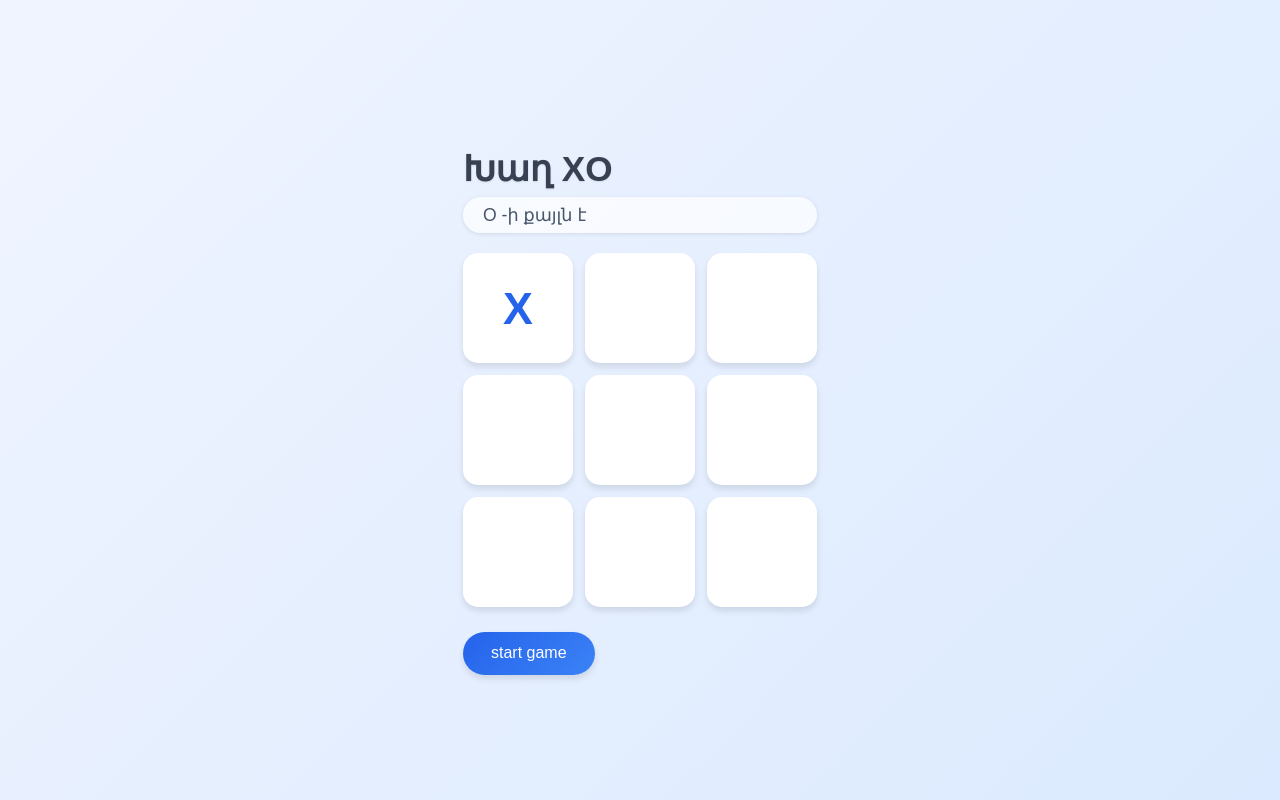
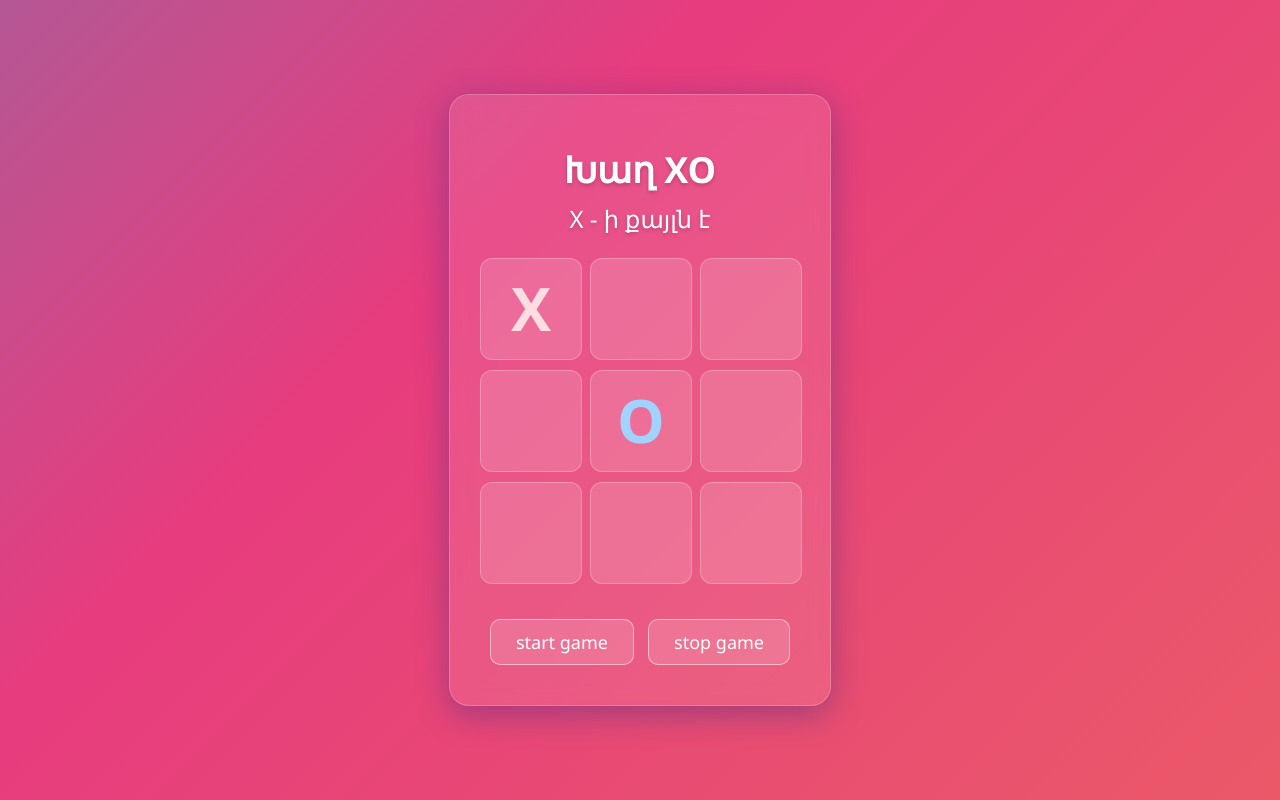
Before and after one commit to Amailya/x--o-play, a plain HTML site: page index.html in a window 1280 px wide. Both pictures are taken after a click on the element 518 px from the left and 308 px from the top of the page. Drawn offline with nearby package versions, Linux system fonts and the light colour scheme.

Commit message:
developer

```diff
--- a/css/style.css
+++ b/css/style.css
@@ -1,91 +1,110 @@
 body {
-  background: linear-gradient(135deg, #f0f4ff, #dbeafe);
-  display: flex;
-  flex-direction: column;
-  align-items: center;
-  justify-content: center;
-  height: 100vh;
-  font-family: "Poppins", Arial, sans-serif;
-  margin: 0;
+    color: #ffffff;
+    font-family: 'Segoe UI', sans-serif;
+    background: linear-gradient(-45deg, #ee7752, #e73c7e, #23a6d5, #23d5ab);
+    background-size: 400% 400%;
+    animation: gradientAnimation 15s linear infinite;
+    min-height: 100vh;
+    display: grid;
+    place-items: center;
+    text-align: center;
 }
 
+@keyframes gradientAnimation {
+    0% { background-position: 0% 50%; }
+    50% { background-position: 100% 50%; }
+    100% { background-position: 0% 50%; }
+}
+
+/* --- ԱՊԱԿՅԱ ԿՈՆՏԵՅՆԵՐ --- */
+.container {
+    background: rgba(255, 255, 255, 0.1);
+    backdrop-filter: blur(10px);
+    border-radius: 20px;
+    padding: 30px;
+    border: 1px solid rgba(255, 255, 255, 0.2);
+    box-shadow: 0 8px 32px 0 rgba(31, 38, 135, 0.37);
+}
+
+/* --- ՏԵՔՍՏԱՅԻՆ ԷԼԵՄԵՆՏՆԵՐ --- */
 .title {
-  font-size: 2.2em;
-  color: #374151;
-  margin-bottom: 8px;
-  text-shadow: 0 1px 2px rgba(0,0,0,0.1);
+    font-size: 36px;
+    margin-bottom: 15px;
+    font-weight: 600;
+    text-shadow: 0 2px 4px rgba(0,0,0,0.2);
 }
 
 .status {
-  font-size: 1.1em;
-  color: #475569;
-  margin-bottom: 20px;
-  background: #ffffffb5;
-  padding: 8px 20px;
-  border-radius: 20px;
-  box-shadow: 0 1px 4px rgba(0,0,0,0.1);
+    margin-bottom: 25px;
+    font-size: 24px;
+    font-weight: 400;
+    text-shadow: 0 2px 4px rgba(0,0,0,0.2);
 }
 
+/* --- ԽԱՂԱՏԱԽՏԱԿ ԵՎ ՎԱՆԴԱԿՆԵՐ --- */
 .board {
-  display: grid;
-  grid-template-columns: repeat(3, 110px);
-  grid-template-rows: repeat(3, 110px);
-  gap: 12px;
-}
-.cell {
-  width: 110px;
-  height: 110px;
-  background: #ffffff;
-  border-radius: 15px;
-  display: flex;
-  align-items: center;
-  justify-content: center;
-  font-size: 2.8em;
-  font-weight: bold;
-  color: #334155;
-  cursor: pointer;
-  box-shadow: 0 4px 6px rgba(0,0,0,0.1);
-  transition: all 0.3s ease;
+    display: grid;
+    grid-template-columns: repeat(3, 100px);
+    gap: 10px;
+    margin-bottom: 25px;
 }
 
-.cell:hover {
-  transform: translateY(-4px);
-  box-shadow: 0 6px 10px rgba(0,0,0,0.15);
+.cell {
+    width: 100px;
+    height: 100px;
+    background: rgba(255, 255, 255, 0.15);
+    border: 1px solid rgba(255, 255, 255, 0.25);
+    border-radius: 12px;
+    display: flex;
+    justify-content: center;
+    align-items: center;
+    font-size: 60px;
+    font-weight: bold;
+    cursor: pointer;
+    transition: background-color 0.3s ease, transform 0.2s ease;
 }
 
+/* Hover էֆեկտ, առանց գույնի փոփոխության */
+.cell:hover:not(.x):not(.o) {
+    background: rgba(255, 255, 255, 0.3);
+    transform: scale(1.05);
+}
 
+/* X և O հատուկ գույներ */
 .cell.x {
-  color: #2563eb;
+    color: #ffdde1;
 }
 
 .cell.o {
-  color: #dc2626;
+    color: #a2d2ff;
 }
 
-@keyframes glow {
-  from {
-    box-shadow: 0 0 8px #10b981;
-  }
-  to {
-    box-shadow: 0 0 20px #10b981;
-  }
+/* Հաղթող վանդակներ */
+.cell.win {
+    background: rgba(255, 255, 255, 0.8);
+    color: #23a6d5;
+    box-shadow: 0 0 20px #a2d2ff;
 }
 
-
-.restart {
-  margin-top: 25px;
-  padding: 12px 28px;
-  font-size: 1em;
-  background: linear-gradient(135deg, #2563eb, #3b82f6);
-  color: white;
-  border: none;
-  border-radius: 25px;
-  cursor: pointer;
-  box-shadow: 0 4px 6px rgba(0,0,0,0.1);
-  transition: all 0.3s ease;
+/* --- ԿՈՃԱԿՆԵՐ (start/stop) --- */
+button {
+    border: 1px solid rgba(255, 255, 255, 0.5);
+    background: rgba(255, 255, 255, 0.15);
+    color: white;
+    padding: 12px 25px;
+    font-size: 18px;
+    border-radius: 10px;
+    cursor: pointer;
+    transition: background 0.3s ease, transform 0.2s ease;
+    font-weight: 500;
+    margin: 10px 5px;
 }
 
-.restart:hover {
-  transform: scale(1.05);
-  background: linear-gradient(135deg, #1d4ed8, #2563eb);
+button:hover {
+    background: rgba(255, 255, 255, 0.3);
+    transform: scale(1.05);
 }
+
+/* Եթե ուզում ես նոր գույներ ավելացնել X և O-ի համար */
+.cell.x2 { color: #FFD700; } /* Օրինակ՝ ոսկեգույն X */
+.cell.o2 { color: #7CFC00; } /* Օրինակ՝ կանաչ O */
--- a/index.html
+++ b/index.html
@@ -3,7 +3,7 @@
 <head>
   <meta charset="UTF-8">
   <title>Խաղ XO</title>
-  <meta name="viewport" content="width=device-width, initial-scale=1.0">
+<meta name="viewport" content="width=device-width, initial-scale=1.0">
   <link rel="stylesheet" href="./css/normalize.css">
   <link rel="stylesheet" href="./css/style.css">
 </head>
@@ -13,11 +13,9 @@
 
     <div id="status" class="status">X-ի քայլն է</div>
 
-
     <div id="board" class="board"></div>
     <button class="restart" id="restart">start game</button>
-  </div>
-
+  <button id="stopButton" class="stop">stop game</button>
   <script src="./main.js"></script>
 </body>
 </html>
--- a/main.js
+++ b/main.js
@@ -1,28 +1,32 @@
-// --- DOM ՏԱՐՐԵՐ ---
-const restartBtn = document.getElementById("restart");
+// --- DOM ՏԱՐՐԵՐԻ ՍՏԱՑՈՒՄ ---
 const boardEl = document.getElementById("board");
 const statusEl = document.getElementById("status");
+const restartBtn = document.getElementById("restart");
 
-// --- Խաղի վիճակի փոփոխականներ ---
+// 👇 Ավելացվել է կանգնեցնելու կոճակի տողը
+const stopButton = document.getElementById("stopButton");
+
+const player_O = "O";
+const player_x = "X";
+
+// --- ԽԱՂԻ ՎԻՃԱԿԻ ՓՈՓՈԽԱԿԱՆՆԵՐ ---
 let board;
 let currentPlayer;
 let isGameActive;
 
-// --- Հաղթող կոմբինացիաներ ---
 const winCombos = [
-  [0,1,2], [3,4,5], [6,7,8],
-  [0,3,6], [1,4,7], [2,5,8],
-  [0,4,8], [2,4,6]
+  [0, 1, 2], [3, 4, 5], [6, 7, 8],
+  [0, 3, 6], [1, 4, 7], [2, 5, 8],
+  [0, 4, 8], [2, 4, 6]
 ];
 
-// --- Ֆունկցիաներ ---
+// --- ՍԿՍԵԼ ԽԱՂԸ ---
 function startGame() {
   board = Array(9).fill('');
   currentPlayer = 'X';
   isGameActive = true;
-
+  boardEl.style.pointerEvents = "auto"; // 👈 եթե կանգնած էր, նորից միացնի
   boardEl.innerHTML = '';
-  statusEl.textContent = `${currentPlayer} -ի քայլն է`;
 
   for (let i = 0; i < 9; i++) {
     const cell = document.createElement('div');
@@ -31,39 +35,25 @@ function startGame() {
     cell.addEventListener('click', handleCellClick);
     boardEl.appendChild(cell);
   }
+
+  statusEl.textContent = `${currentPlayer} - ի քայլն է`;
 }
 
 function handleCellClick(event) {
   const index = event.target.dataset.index;
+  if (!isGameActive || board[index] !== '') return;
 
-  if (!isGameActive || board[index] !== '') {
-    return;
-  }
-
-  board[index] = currentPlayer;
-  event.target.textContent = currentPlayer;
-  event.target.classList.add(currentPlayer.toLowerCase());
-
-  const winningCombo = checkwin(board, currentPlayer);
-  if (winningCombo) {
-    endGame(winningCombo, false);
-    return;
-  }
-
-  if (!board.includes('')) {
-    endGame(null, true);
-    return;
-  }
-
+  makeMove(index);
   switchPlayer();
+  setTimeout(aiMove, 1000);
 }
 
 function switchPlayer() {
   currentPlayer = currentPlayer === 'X' ? 'O' : 'X';
-  statusEl.textContent = `${currentPlayer} -ի քայլն է`;
+  statusEl.textContent = `${currentPlayer} - ի քայլն է`;
 }
 
-function checkwin(currentBoard, player) {
+function checkWin(currentBoard, player) {
   for (const combo of winCombos) {
     const [a, b, c] = combo;
     if (currentBoard[a] === player && currentBoard[b] === player && currentBoard[c] === player) {
@@ -73,17 +63,60 @@ function checkwin(currentBoard, player) {
   return null;
 }
 
-function endGame(winningCombo, isDraw) {
+function endGame(winCombo, isDraw) {
   isGameActive = false;
   if (isDraw) {
-    statusEl.textContent = "Ոչ-ոքի";
+    statusEl.textContent = "Ոչ ոքի 🙃";
   } else {
-    statusEl.textContent = `Հաղթեց ${currentPlayer}`;
-    winningCombo.forEach(index => {
-      boardEl.children[index].classList.add('win');
-    });
+    statusEl.textContent = `Հաղթեց ${currentPlayer}! 🎉`;
+    winCombo.forEach(i => boardEl.children[i].classList.add('win'));
   }
 }
 
+function makeMove(index) {
+  board[index] = currentPlayer;
+  boardEl.children[index].textContent = currentPlayer;
+  boardEl.children[index].classList.add(currentPlayer.toLowerCase());
+
+  const winningCombo = checkWin(board, currentPlayer);
+  if (winningCombo) return endGame(winningCombo, false);
+  if (!board.includes('')) return endGame([], true);
+}
+
+function aiMove() {
+  if (!isGameActive) return;
+  const bestMoveIndex = findBestMove();
+  if (bestMoveIndex !== -1) {
+    makeMove(bestMoveIndex);
+    if (isGameActive) switchPlayer();
+  }
+}
+
+function findBestMove() {
+  for (let i = 0; i < 9; i++) {
+    if (board[i] === '') {
+      const boardCopy = [...board];
+      boardCopy[i] = player_O;
+      if (checkWin(boardCopy, player_O)) return i;
+    }
+  }
+  for (let i = 0; i < 9; i++) {
+    if (board[i] === '') {
+      const boardCopy = [...board];
+      boardCopy[i] = player_x;
+      if (checkWin(boardCopy, player_x)) return i;
+    }
+  }
+  const strategicMoves = [4, 0, 2, 6, 8, 1, 3, 5, 7];
+  for (const move of strategicMoves) if (board[move] === '') return move;
+  return -1;
+}
+
+
 restartBtn.addEventListener('click', startGame);
+
+stopButton.addEventListener('click', () => {
+  isGameActive = false;
+});
+
 startGame();
```
